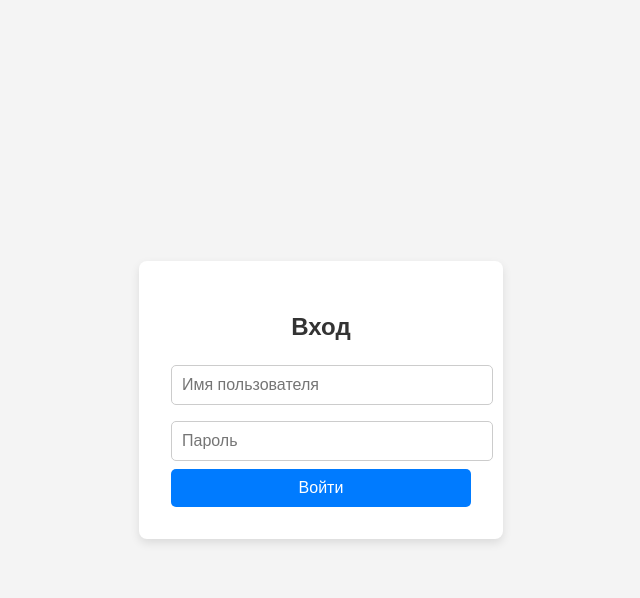
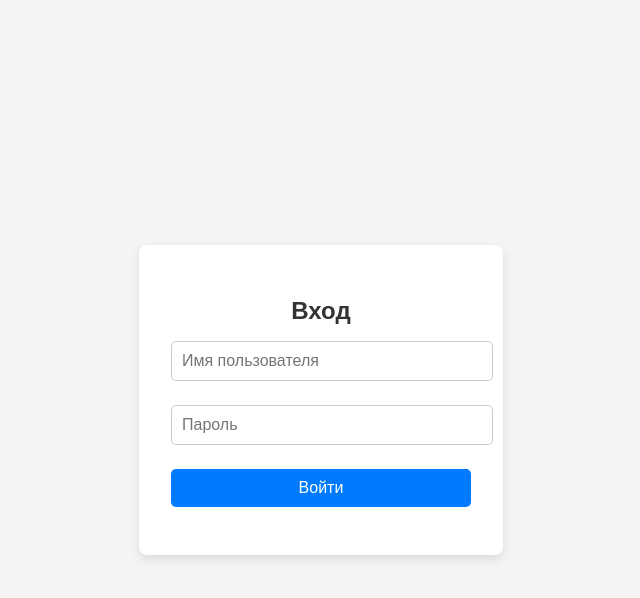
Before and after one commit to alfiia-bad/ask, a Flask app: page /login in a window 1280 px wide. Shown: the top 598 px of the page, without its empty margins (319-959 px from the left). Run offline with Flask 2, Linux system fonts and the light colour scheme.

Commit message:
объединила кнопки и инпут в один контейнер (одинаковой ширины)

```diff
--- a/templates/login.html
+++ b/templates/login.html
@@ -26,22 +26,25 @@
             margin-bottom: 1rem;
             color: #333;
         }
-        .login-container input {
+        .login-container .form-group {
+            width: 100%;
+            margin-bottom: 1rem;
+        }
+        .login-container input,
+        .login-container button {
             width: 100%;
             padding: 10px;
-            margin: 8px 0;
-            border: 1px solid #ccc;
             border-radius: 5px;
             font-size: 16px;
         }
+        .login-container input {
+            border: 1px solid #ccc;
+            margin-bottom: 8px;
+        }
         .login-container button {
-            width: 100%;
             background: #007bff;
             color: white;
             border: none;
-            padding: 10px;
-            font-size: 16px;
-            border-radius: 5px;
             cursor: pointer;
         }
         .login-container button:hover {
@@ -61,9 +64,15 @@
         {% endfor %}
         <form method="POST">
             {{ form.hidden_tag() }}
-            <input type="text" name="username" placeholder="Имя пользователя" required>
-            <input type="password" name="password" placeholder="Пароль" required>
-            <button type="submit">Войти</button>
+            <div class="form-group">
+                <input type="text" name="username" placeholder="Имя пользователя" required>
+            </div>
+            <div class="form-group">
+                <input type="password" name="password" placeholder="Пароль" required>
+            </div>
+            <div class="form-group">
+                <button type="submit">Войти</button>
+            </div>
         </form>
     </div>
 </body>
```
